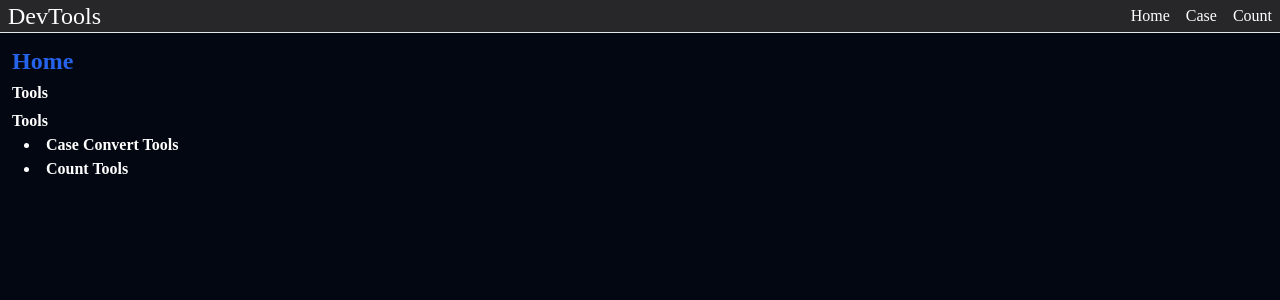
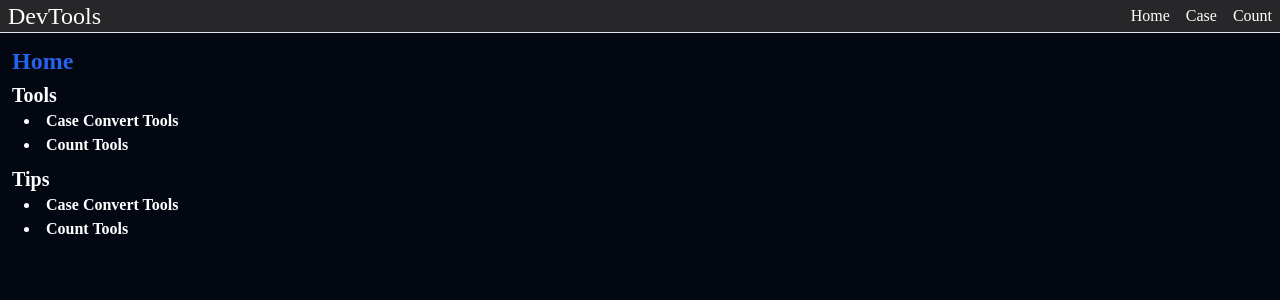
Before and after one commit to syu-y/dev-tools, a Svelte app: page / in a window 1280 px wide. Shown: the top 300 px of the page. Built offline with nearby package versions, Linux system fonts and the light colour scheme.

Commit message:
ページタイトルをコンポーネントを使用するようリファクタリング

```diff
--- a/src/pages/Case.svelte
+++ b/src/pages/Case.svelte
@@ -1,4 +1,6 @@
 <script lang="ts">
+  import PageSubTitle from '@/components/PageSubTitle.svelte';
+  import PageTitle from '@/components/PageTitle.svelte';
   import TextInput from '@/components/form/TextInput.svelte';
   import Label from '@components/form/Label.svelte';
   import { strToCamelCase, strToSnakeCase } from '@utils/caseConvert';
@@ -21,9 +23,9 @@
   // TODO: CSVファイルでまとめて変換
 </script>
 
-<h1 class="text-2xl text-blue-600">Case Convert</h1>
+<PageTitle>Case Convert</PageTitle>
 <div class="py-1">
-  <h2>Convert Target</h2>
+  <PageSubTitle>Convert Target</PageSubTitle>
   <ul class="px-3 list-disc list-inside text-xm">
     <li>camelCase</li>
     <li>PascalCase</li>
--- a/src/pages/Home.svelte
+++ b/src/pages/Home.svelte
@@ -1,15 +1,23 @@
-<script lang="ts"></script>
+<script lang="ts">
+  import PageSubTitle from '@/components/PageSubTitle.svelte';
+  import PageTitle from '@/components/PageTitle.svelte';
+</script>
 
-<h1 class="text-2xl text-blue-600">Home</h1>
+<PageTitle>Home</PageTitle>
 <div class="py-1">
-  <h2>Tools</h2>
-  <div class="py-1">
-    <h3>Tools</h3>
-    <ul class="px-3 list-disc list-inside text-xm">
-      <li><a href="/case">Case Convert Tools</a></li>
-      <li><a href="/count">Count Tools</a></li>
-    </ul>
-  </div>
+  <PageSubTitle>Tools</PageSubTitle>
+  <ul class="px-3 list-disc list-inside text-xm">
+    <li><a href="/case">Case Convert Tools</a></li>
+    <li><a href="/count">Count Tools</a></li>
+  </ul>
+</div>
+
+<div class="py-1">
+  <PageSubTitle>Tips</PageSubTitle>
+  <ul class="px-3 list-disc list-inside text-xm">
+    <li><a href="/case">Case Convert Tools</a></li>
+    <li><a href="/count">Count Tools</a></li>
+  </ul>
 </div>
 
 <style></style>
```
